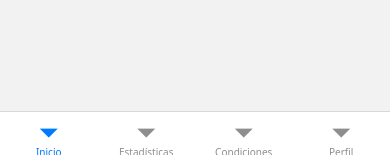
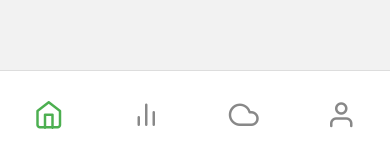
Before and after one commit to erikamc99/Final, a React Native app: screen /MainTabs in a window 390 px wide. Shown: the part 684-841 px from the top of the page. Built offline with nearby package versions, Linux system fonts and the light colour scheme.

Commit message:
feat: fixed tabNavigator to include real footer

```diff
--- a/App.js
+++ b/App.js
@@ -1,13 +1,13 @@
 import React from 'react';
 import { NavigationContainer } from '@react-navigation/native';
-import MainNavigation from './navigation/MainNavigation.jsx';
+import MainNavigator from './navigation/MainNavigator.jsx';
 import { SpaceProvider } from './context/SpaceContext.js';
 
 export default function App() {
   return (
     <SpaceProvider>
     <NavigationContainer>
-      <MainNavigation />
+      <MainNavigator />
     </NavigationContainer>
     </SpaceProvider>
   );
--- a/components/Footer.jsx
+++ b/components/Footer.jsx
@@ -1,14 +1,17 @@
-import { View, TouchableOpacity, StyleSheet } from 'react-native';
+import { View, TouchableOpacity } from 'react-native';
 import { Feather } from '@expo/vector-icons';
-import styles from '../styles/FooterStyles';
+import styles from '../styles/FooterStyles.js';
 
 export default function Footer({ state, navigation }) {
+  console.log('El footer existe');
+
   const icons = {
     Inicio: 'home',
     Estadísticas: 'bar-chart-2',
     Condiciones: 'cloud',
     Perfil: 'user',
   };
+
 
   return (
     <View style={styles.footer}>
@@ -23,7 +26,7 @@ export default function Footer({ state, navigation }) {
           >
             <Feather
               name={icons[route.name] || 'circle'}
-              size={24}
+              size={30}
               color={isFocused ? '#4CAF50' : '#888'}
             />
           </TouchableOpacity>
--- a/navigation/TabNavigator.jsx
+++ b/navigation/TabNavigator.jsx
@@ -13,13 +13,13 @@ const Tab = createBottomTabNavigator();
 export default function TabNavigator() {
   return (
     <Tab.Navigator
+      tabBar={(props) => <Footer {...props} />}
       screenOptions={({ route }) => ({
         header: () => {
           let type = 'main';
           if (route.name === 'Estadísticas' || route.name === 'Condiciones') type = 'section';
           return <Header type={type} />;
         },
-        tabBar: (props) => <Footer {...props} />,
       })}
     >
       <Tab.Screen name="Inicio" component={HomeScreen} />
--- a/package.json
+++ b/package.json
@@ -31,7 +31,8 @@
     "react-native-web": "~0.19.13"
   },
   "devDependencies": {
-    "@babel/core": "^7.20.0"
+    "@babel/core": "^7.20.0",
+    "@types/react-native": "^0.72.8"
   },
   "private": true
 }
--- a/styles/FooterStyles.js
+++ b/styles/FooterStyles.js
@@ -3,7 +3,7 @@ import { StyleSheet } from 'react-native';
 export default StyleSheet.create({
   footer: {
     flexDirection: 'row',
-    height: 60,
+    height: 90,
     borderTopWidth: 1,
     borderTopColor: '#ddd',
     backgroundColor: '#fff',
```
Also changed, not shown: navigation/MainNavigator.jsx (renamed from navigation/MainNavigation.jsx), 1 other file (tests, documents, lock files or other folders).
